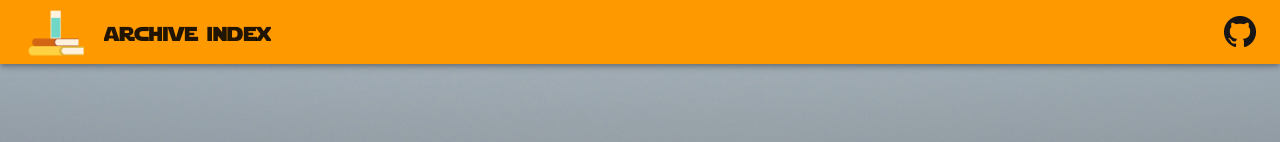
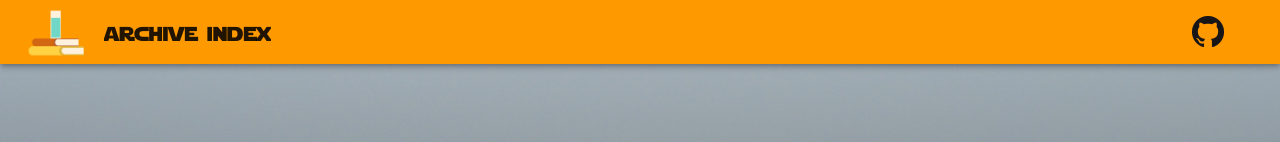
Before and after one commit to porrasZach/SW_Blog, a React (Create React App) app in the folder react/: page / in a window 1280 px wide. Shown: the top 142 px of the page. Built offline with nearby package versions, Linux system fonts and the light colour scheme.

Commit message:
github icon adjustment

```diff
--- a/react/src/Components/TopNav/TopNav.tsx
+++ b/react/src/Components/TopNav/TopNav.tsx
@@ -114,6 +114,14 @@ const useStyles = makeStyles((theme: Theme) =>
     },
     toolbar_button: {
       marginLeft: 'auto',
+      marginRight: '2rem',
+			color: 'black',
+      fontFamily: 'Star Jedi',
+      textTransform: 'lowercase'
+    },
+    github: {
+      marginLeft: '2rem',
+      marginRight: '2rem',
 			color: 'black',
       fontFamily: 'Star Jedi',
       textTransform: 'lowercase'
```
Also changed, not shown: 6 other files (tests, documents, lock files or other folders).
